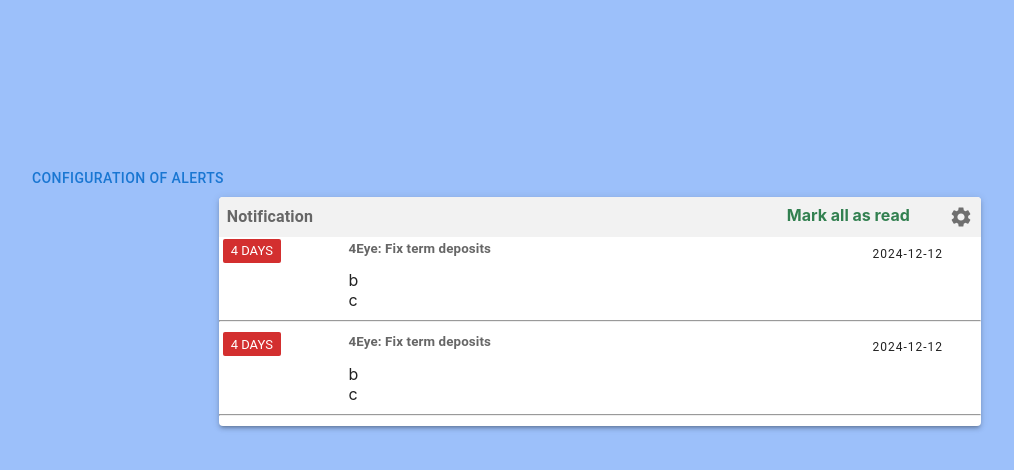
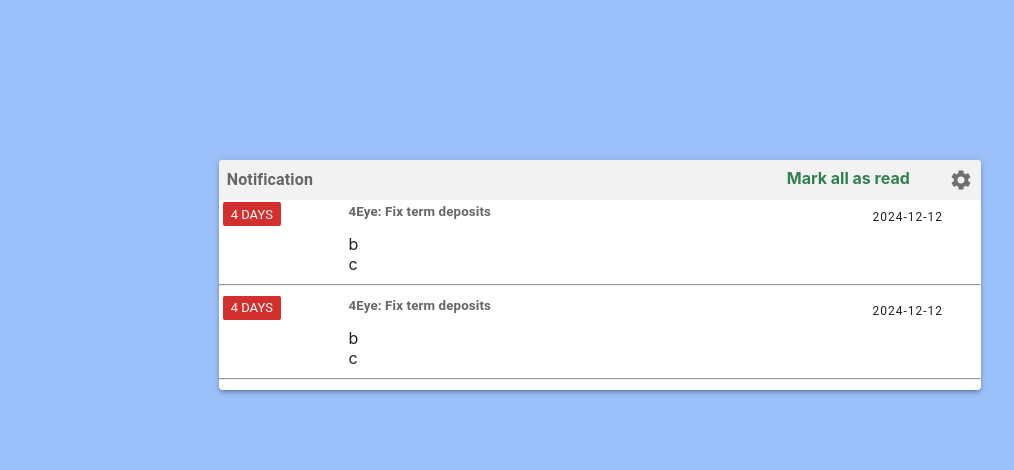
Before and after one commit to polszewsky/no-such-widget, a React (Create React App) app: page / in a window 1280 px wide. Shown: the top 470 px of the page, without its empty margins (40-1054 px from the left). Built offline with nearby package versions, Linux system fonts and the light colour scheme.

Commit message:
Button of setting works

```diff
--- a/src/pages/Widget.js
+++ b/src/pages/Widget.js
@@ -5,9 +5,13 @@ import React, { useState } from "react";
 import SettingsIcon from "@mui/icons-material/Settings";
 import AlertRow from "./AlertRow";
 import { Mail } from "@mui/icons-material";
+import AlertConfiguration from "./alertConfiguration";
 
 export default function Widget() {
   const [alerts] = useState([{ id: 1 }, { id: 2 }]);
+    const [open, setOpen] = React.useState(false);
+    const handleOpen = () => setOpen(true);
+    const handleClose = () => setOpen(false);
 
   return (
     <Paper elevation={3}>
@@ -28,9 +32,10 @@ export default function Widget() {
           Mark all as read
         </Grid>
         <Grid size={1} p={0} sx={{ textAlign: "right" }}>
-          <IconButton aria-label="delete">
+          <IconButton title="Alerts configuration" onClick={handleOpen} aria-label="delete">
             <SettingsIcon />
           </IconButton>
+          <AlertConfiguration handleOpen={open} handleClose={handleClose}></AlertConfiguration>
         </Grid>
       </Grid>
 
--- a/src/pages/homePage.js
+++ b/src/pages/homePage.js
@@ -1,22 +1,12 @@
 import { Container, Grid } from "@mui/system";
 import React, { Fragment } from "react";
 import Widget from "./Widget";
-import Modal from '@mui/material/Modal';
-import { Typography, Box, Button } from '@mui/material';
-import AlertConfiguration from './alertConfiguration';
 
 function HomePage() {
-    const [open, setOpen] = React.useState(false);
-    const handleOpen = () => setOpen(true);
-    const handleClose = () => setOpen(false);
 
   return (
     <Fragment>
       <Container fixed sx={{ marginTop: "20vh" }}>
-    <div>
-      <Button onClick={handleOpen}>Configuration of alerts</Button>
-      <AlertConfiguration handleOpen={open} handleClose={handleClose}></AlertConfiguration>
-    </div>
         <Grid
           container
           spacing={2}
```
